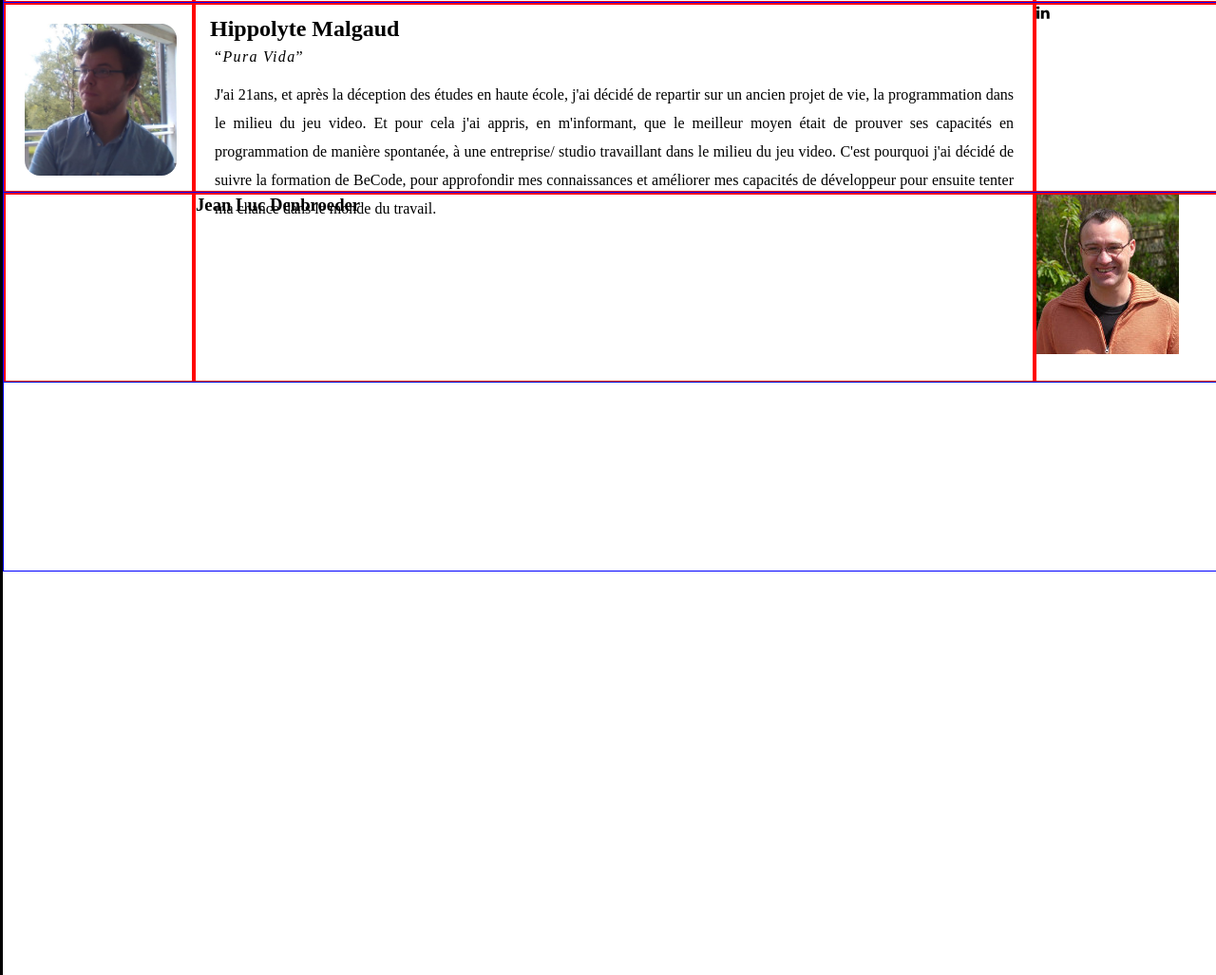
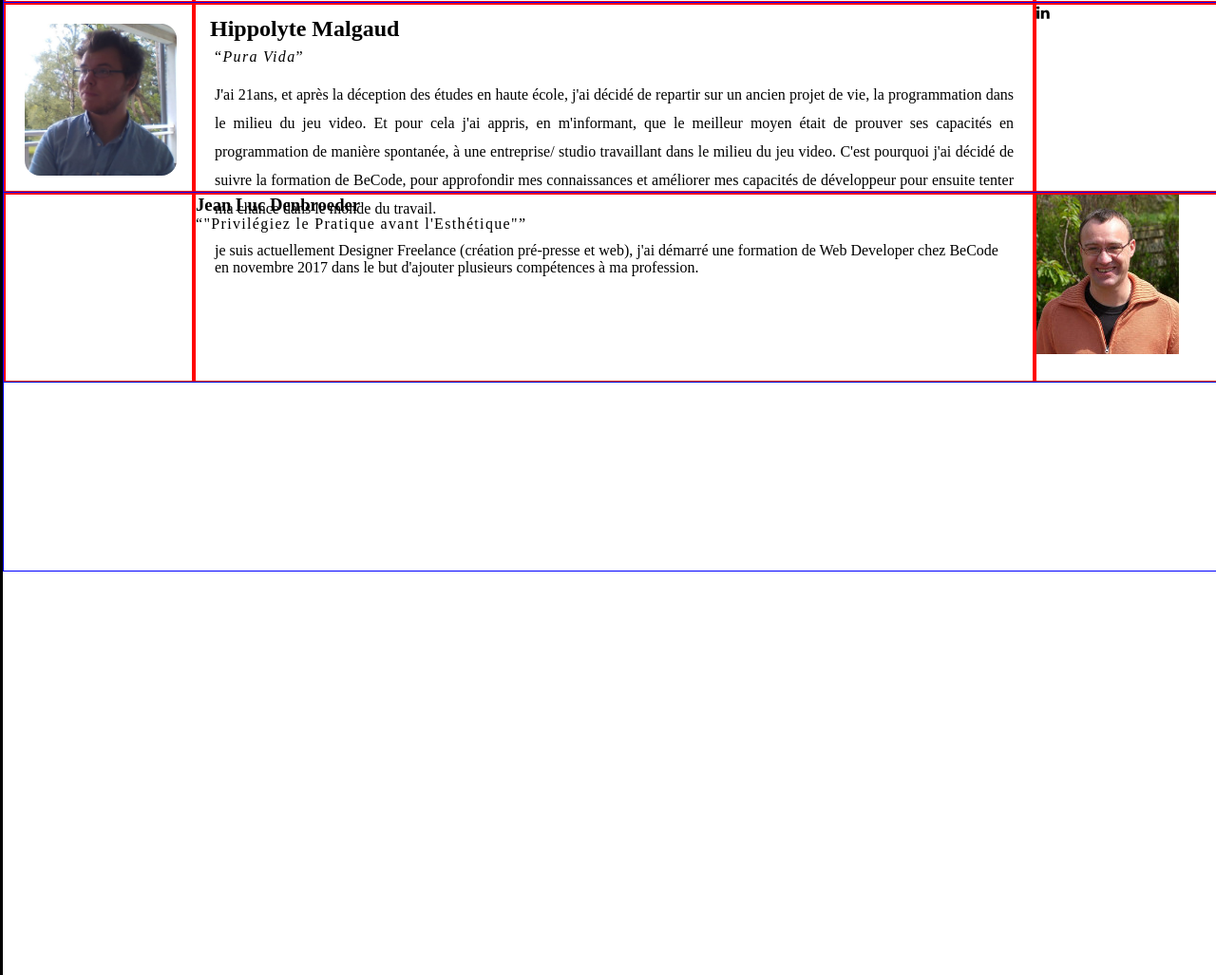
Before and after one commit to Domoso/exercice-9-team-presentation, a plain HTML site: page index.html in a window 1280 px wide. Shown: the part 901-1928 px from the top of the page at 95% size. Drawn offline with Linux system fonts and the light colour scheme.

Commit message:
ajout de JL

```diff
--- a/index.html
+++ b/index.html
@@ -93,6 +93,9 @@
 
 					<div class="presentationJL">
 						<h1>Jean Luc Denbroeder</h1>
+						<q id="citationH">"Privilégiez le Pratique avant l'Esthétique"</q>
+						<p id="textH">
+je suis actuellement Designer Freelance (création pré-presse et web), j'ai démarré une formation de Web Developer chez BeCode en novembre 2017 dans le but d'ajouter plusieurs compétences à ma profession.</p>
 					</div>
 
 					<div class="photoJL">
--- a/style.css
+++ b/style.css
@@ -152,7 +152,7 @@ body {
 
 .photoJL {
 	border: 2px solid red;
-
+	n
 }
 
 .presentationJL {
```
